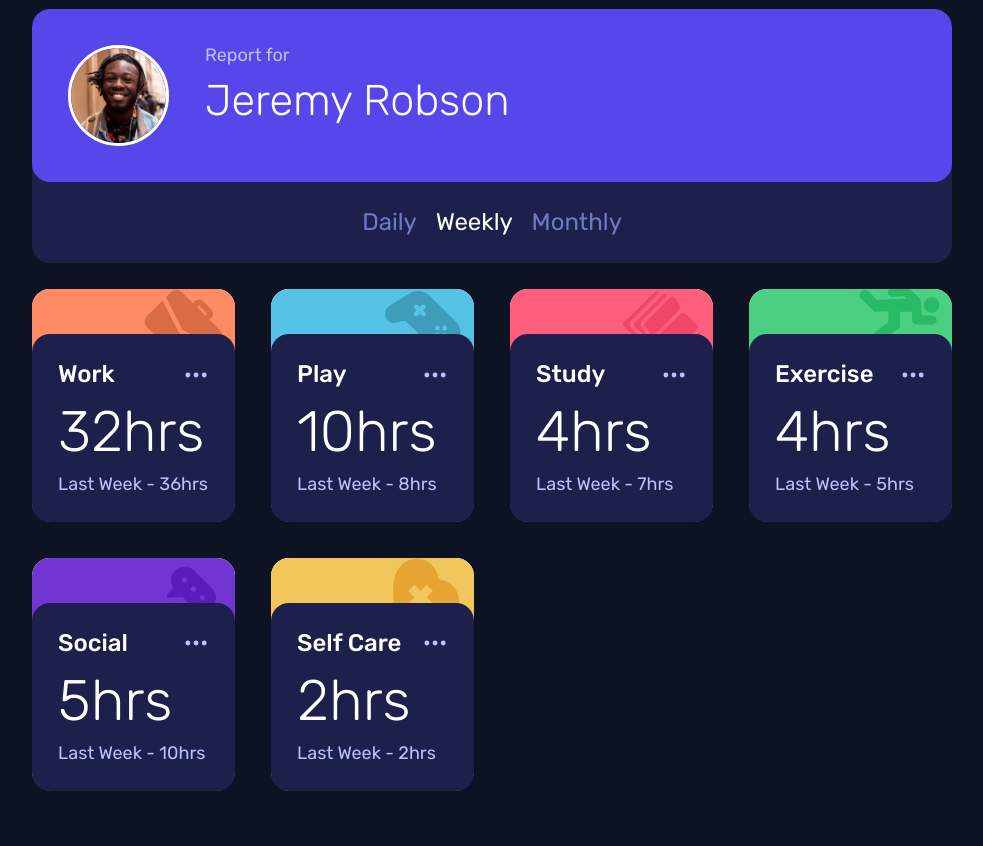
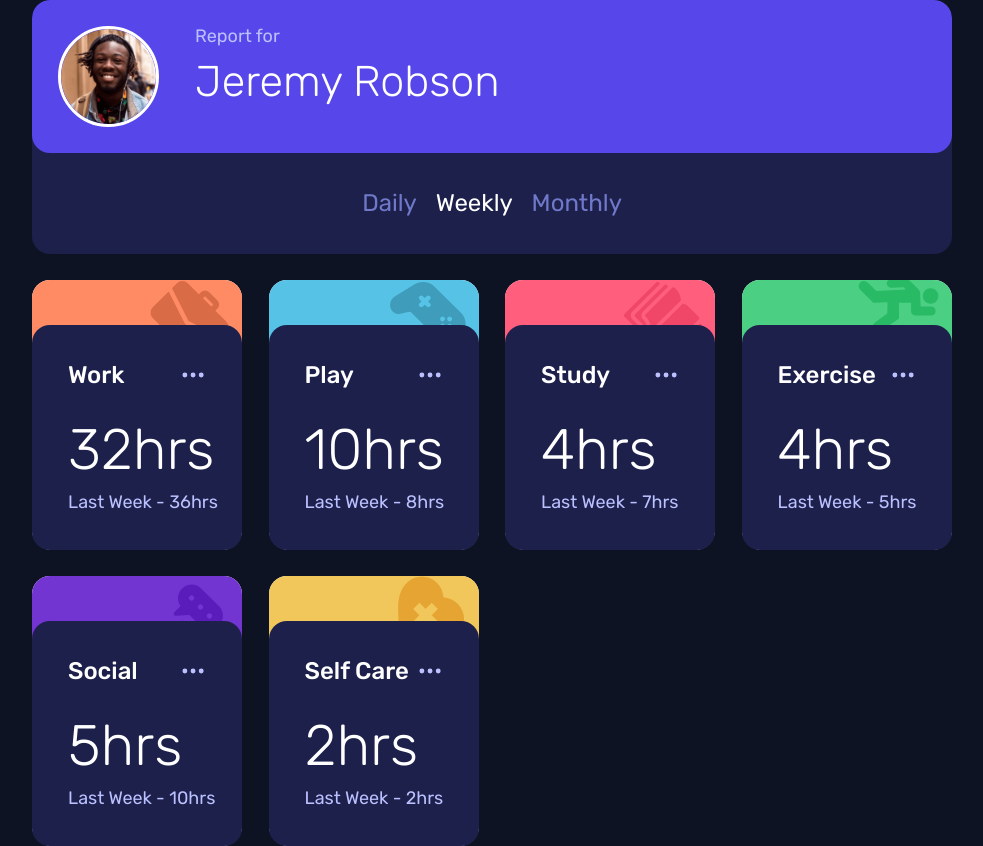
Before and after one commit to ganeshreddychimmula/time-tracking-dashboard, a plain HTML site: page index.html in a window 1280 px wide. Shown: the whole page, without its empty margins (148-1131 px from the left). Before the commit the page ends 800 px from the top, so only its background shows below. Drawn offline with Linux system fonts and the light colour scheme; a web font is replaced by a local one.

Commit message:
Fix spacing issue

```diff
--- a/assets/css/block.css
+++ b/assets/css/block.css
@@ -9,7 +9,7 @@
   width: 100%;
   gap: var(--space-l, 24px);
   background-color: var(--color-purple-600);
-  padding: var(--space-l, 24px);
+  padding: var(--space-300, 24px);
   flex:1
 }
 
@@ -75,8 +75,8 @@
   background-color: var(--color-navy-900);
   display: flex;
   flex-direction: column;
-  padding: var(--space-300, 24px);
-  gap: var(--space-100, 8px);
+  padding: var(--space-400, 32px);
+  gap: var(--space-300, 24px);
   z-index: 1;
   position: relative;
 }
--- a/assets/css/composition.css
+++ b/assets/css/composition.css
@@ -2,7 +2,6 @@
       padding-inline: var(--space-m-3xl);
       max-inline-size: 1400px;
 }
-
 .with-sidebar {
   display: flex;
   flex-wrap: wrap; /* ↓ The default value is the first point on the modular scale */
@@ -20,6 +19,7 @@
   flex-basis: 0;
   flex-grow: 999; /* ↓ Wrap when the elements are of equal width */
   min-inline-size: var(--collapse-point);
+  /* max-inline-size: var(--limit-point); */
 }
 
 .c-dashboard {
@@ -28,15 +28,20 @@
   display: grid;
   /* grid-template-columns: 1fr;
   grid-template-rows: auto; */
-  grid-template-columns: repeat(auto-fit, minmax(12rem, 1fr));
-  grid-template-rows: repeat(auto, 1fr);
-  gap: var(--space-m-l);
+  grid-template-columns: repeat(auto-fit, minmax(var(--min-grid-item-size), 1fr));
+  grid-template-rows: repeat(auto-fit, 1fr);
   place-items: center;
-  justify-content: center;
+  justify-content: space-between;
+  align-content: space-between;
+  gap: var(--gutter, var(--space-m-l));
+}
+
+.grid-container>*{
+  margin:0;
 }
 
 .c-view-selector {
-  padding: var(--space-300, 24px);
+  padding: var(--space-300-400, 24px);
 }
 
 .c-activity-card-header {
--- a/assets/css/global.css
+++ b/assets/css/global.css
@@ -223,6 +223,7 @@
   --space-100: var(--space-2xs, 8px);
   --space-200: var(--space-s, 16px);
   --space-300: var(--space-m, 24px);
+  --space-300-400: var(--space-m-l, 32px);
   --space-400: var(--space-l, 32px);
   --space-500: var(--space-xl, 40px);
 }
```
